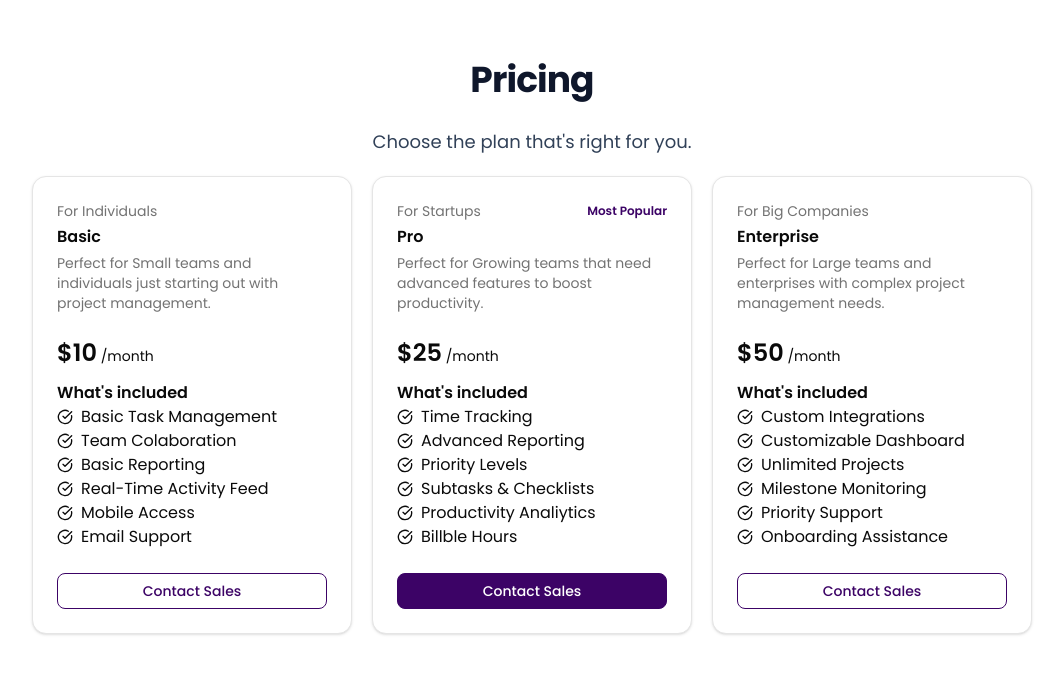
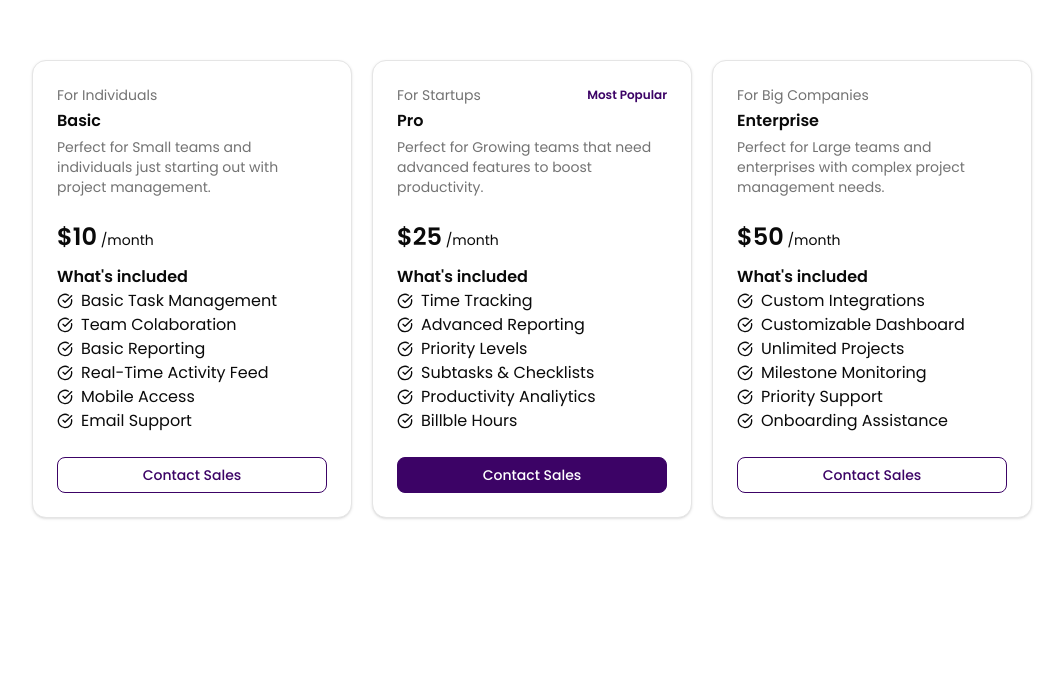
Before and after one commit to zeads/frontent-project-management-app, a Next.js app: page / in a window 1280 px wide. Shown: the part 3670-4344 px from the top of the page, without its empty margins (108-1171 px from the left). Built offline with nearby package versions, Linux system fonts and the light colour scheme.

Commit message:
fix: try to fix pricing in vercel

```diff
--- a/components/layout/Pricing.tsx
+++ b/components/layout/Pricing.tsx
@@ -30,14 +30,14 @@
 
   return (
     <div id="pricing" className="h-screen flex flex-col gap-5 pt-30">
-      <div className="flex flex-col gap-5 items-center justify-center">
+      {/* <div className="flex flex-col gap-5 items-center justify-center">
         <h1 className="text-3xl font-bold tracking-tight text-slate-900 sm:text-4xl">
           Pricing
         </h1>
         <p className="mt-2 text-lg text-slate-700">
           Choose the plan that&apos;s right for you.
         </p>
-      </div>
+      </div> */}
       <div className="flex gap-5 items-center justify-center">
         <PriceCard
           forTitle="For Individuals"
```
